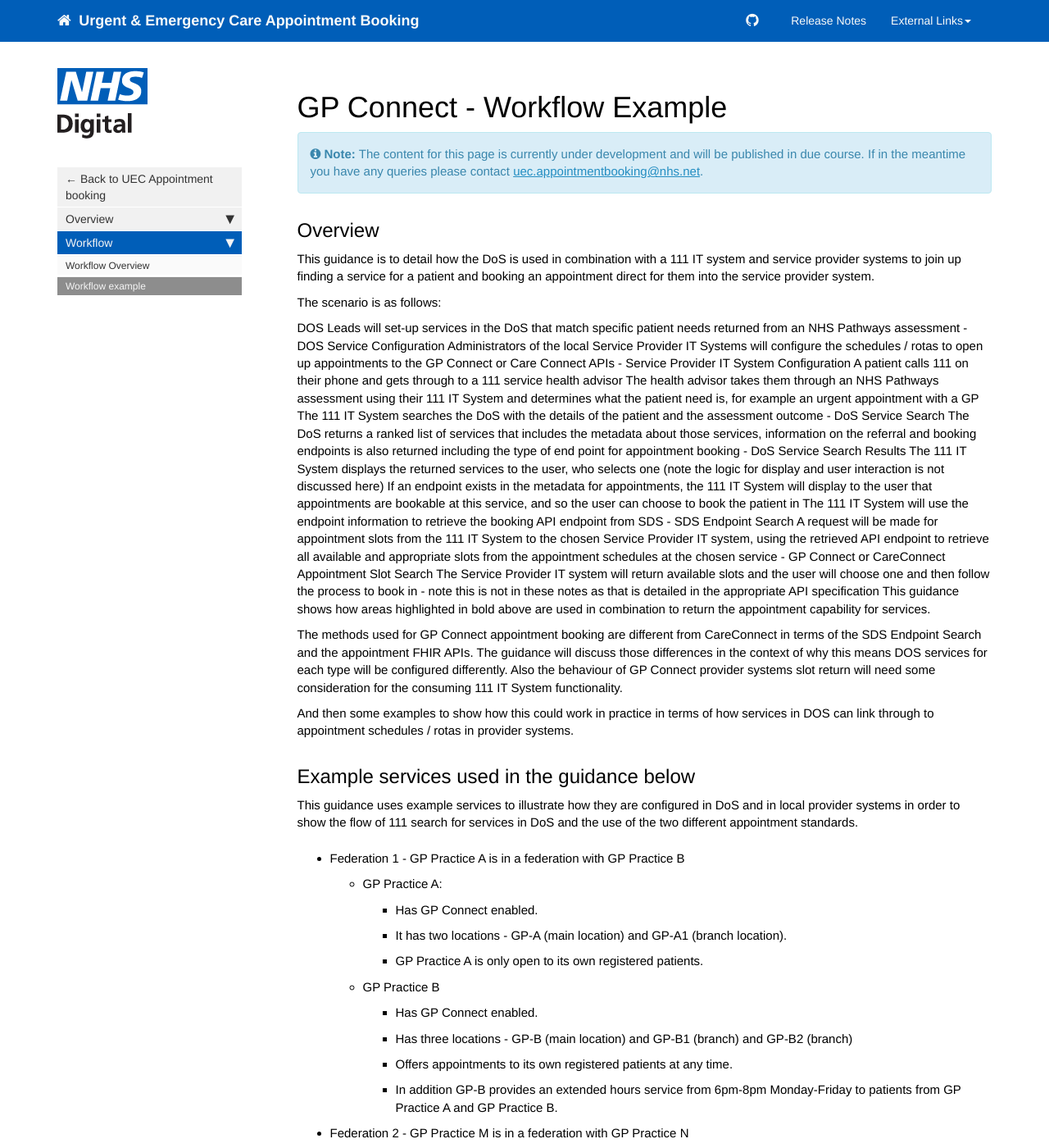
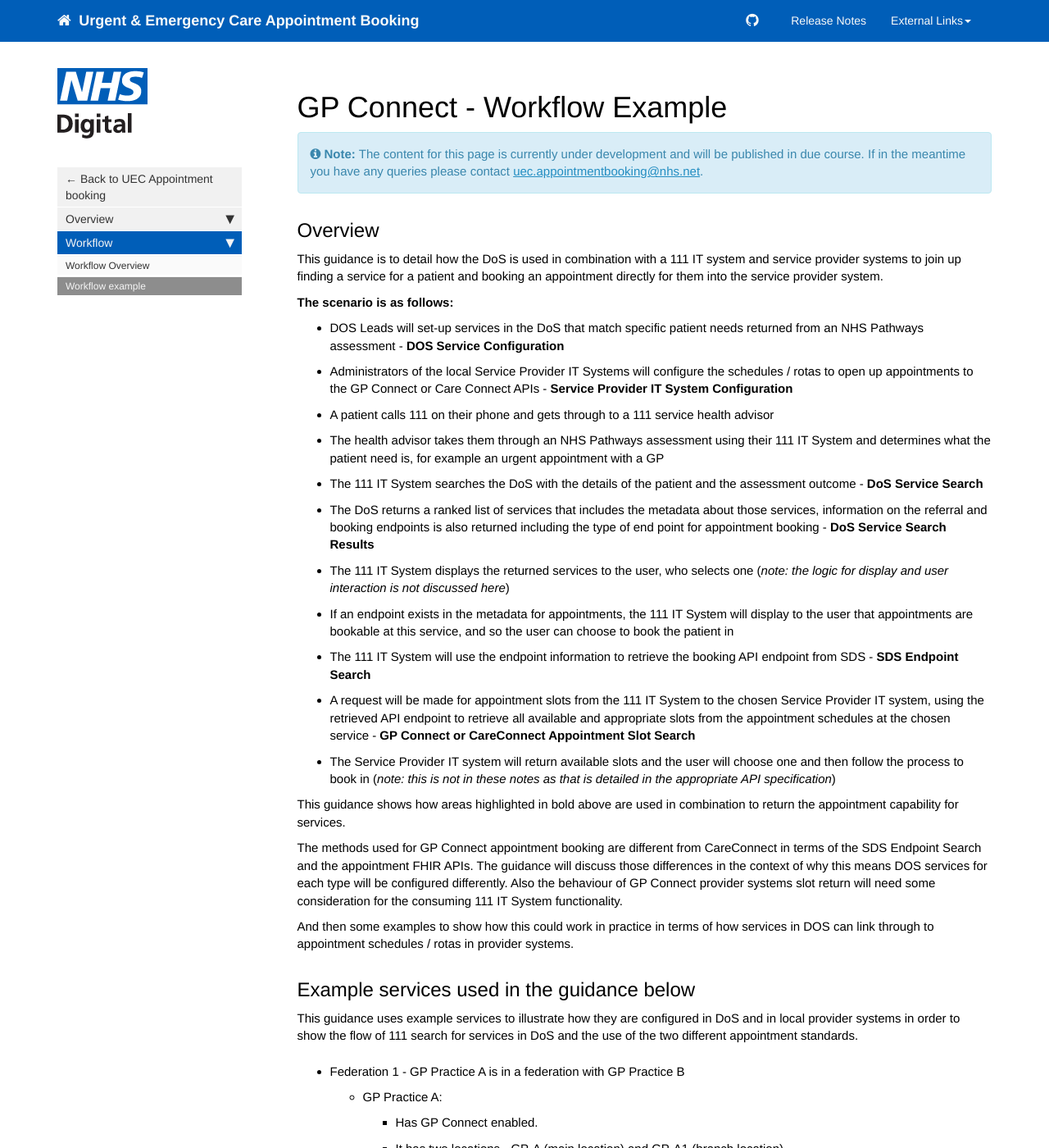
Before and after one commit to nhsd-a2si/docs-uec-appts, a Jekyll site: the page built from _pages/functional_spec/gpc/gpc_wfexample.md, in a window 1280 px wide and 1400 px high. Shown: the whole window at 82% size. Built offline with Jekyll 4.4.1, drawn with Linux system fonts in a browser that asks for light colours; nearby versions of some CDN libraries.

Commit message:
Update gpc_wfexample.md

```diff
--- a/_pages/functional_spec/gpc/gpc_wfexample.md
+++ b/_pages/functional_spec/gpc/gpc_wfexample.md
@@ -13,21 +13,22 @@ folder: functional_spec
 
 ## Overview
 
-This guidance is to detail how the DoS is used in combination with a 111 IT system and service provider systems to join up finding a service for a patient and booking an appointment direct for them into the service provider system.
+This guidance is to detail how the DoS is used in combination with a 111 IT system and service provider systems to join up finding a service for a patient and booking an appointment directly for them into the service provider system.
 
-The scenario is as follows:
+**The scenario is as follows:**
 
-DOS Leads will set-up services in the DoS that match specific patient needs returned from an NHS Pathways assessment - DOS Service Configuration
-Administrators of the local Service Provider IT Systems will configure the schedules / rotas to open up appointments to the GP Connect or Care Connect APIs - Service Provider IT System Configuration
-A patient calls 111 on their phone and gets through to a 111 service health advisor
-The health advisor takes them through an NHS Pathways assessment using their 111 IT System and determines what the patient need is, for example an urgent appointment with a GP
-The 111 IT System searches the DoS with the details of the patient and the assessment outcome - DoS Service Search
-The DoS returns a ranked list of services that includes the metadata about those services, information on the referral and booking endpoints is also returned including the type of end point for appointment booking - DoS Service Search Results
-The 111 IT System displays the returned services to the user, who selects one (note the logic for display and user interaction is not discussed here)
-If an endpoint exists in the metadata for appointments, the 111 IT System will display to the user that appointments are bookable at this service, and so the user can choose to book the patient in
-The 111 IT System will use the endpoint information to retrieve the booking API endpoint from SDS - SDS Endpoint Search
-A request will be made for appointment slots from the 111 IT System to the chosen Service Provider IT system, using the retrieved API endpoint to retrieve all available and appropriate slots from the appointment schedules at the chosen service - GP Connect or CareConnect Appointment Slot Search
-The Service Provider IT system will return available slots and the user will choose one and then follow the process to book in - note this is not in these notes as that is detailed in the appropriate API specification
+* DOS Leads will set-up services in the DoS that match specific patient needs returned from an NHS Pathways assessment - **DOS Service Configuration**
+* Administrators of the local Service Provider IT Systems will configure the schedules / rotas to open up appointments to the GP Connect or Care Connect APIs - **Service Provider IT System Configuration**
+* A patient calls 111 on their phone and gets through to a 111 service health advisor
+* The health advisor takes them through an NHS Pathways assessment using their 111 IT System and determines what the patient need is, for example an urgent appointment with a GP
+* The 111 IT System searches the DoS with the details of the patient and the assessment outcome - **DoS Service Search**
+* The DoS returns a ranked list of services that includes the metadata about those services, information on the referral and booking endpoints is also returned including the type of end point for appointment booking - **DoS Service Search Results**
+* The 111 IT System displays the returned services to the user, who selects one (*note: the logic for display and user interaction is not discussed here*)
+* If an endpoint exists in the metadata for appointments, the 111 IT System will display to the user that appointments are bookable at this service, and so the user can choose to book the patient in
+* The 111 IT System will use the endpoint information to retrieve the booking API endpoint from SDS - **SDS Endpoint Search**
+* A request will be made for appointment slots from the 111 IT System to the chosen Service Provider IT system, using the retrieved API endpoint to retrieve all available and appropriate slots from the appointment schedules at the chosen service - **GP Connect or CareConnect Appointment Slot Search**
+* The Service Provider IT system will return available slots and the user will choose one and then follow the process to book in (*note: this is not in these notes as that is detailed in the appropriate API specification*)
+
 This guidance shows how areas highlighted in bold above are used in combination to return the appointment capability for services.
 
 The methods used for GP Connect appointment booking are different from CareConnect in terms of the SDS Endpoint Search and the appointment FHIR APIs. The guidance will discuss those differences in the context of why this means DOS services for each type will be configured differently.  Also the behaviour of GP Connect provider systems slot return will need some consideration for the consuming 111 IT System functionality.
```
